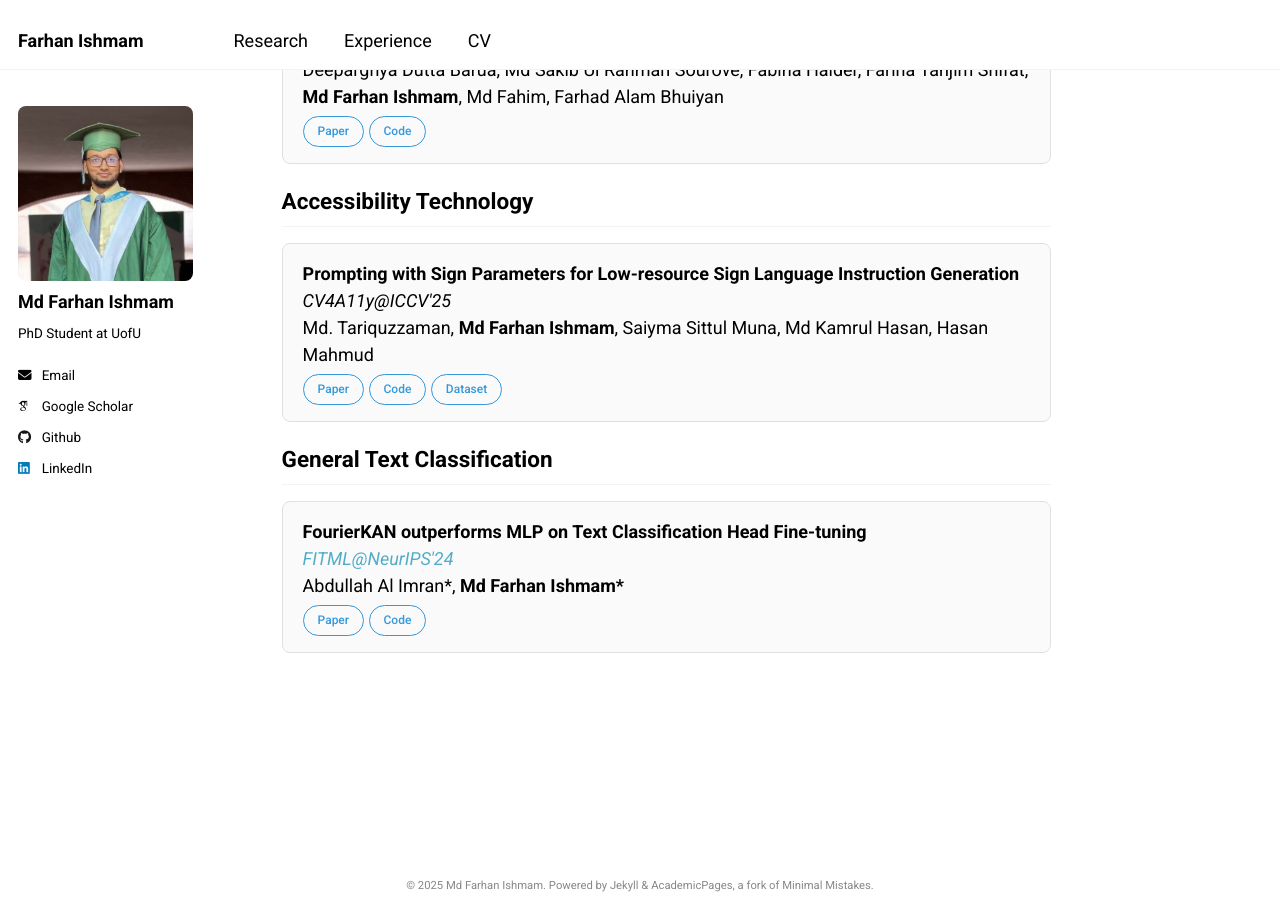
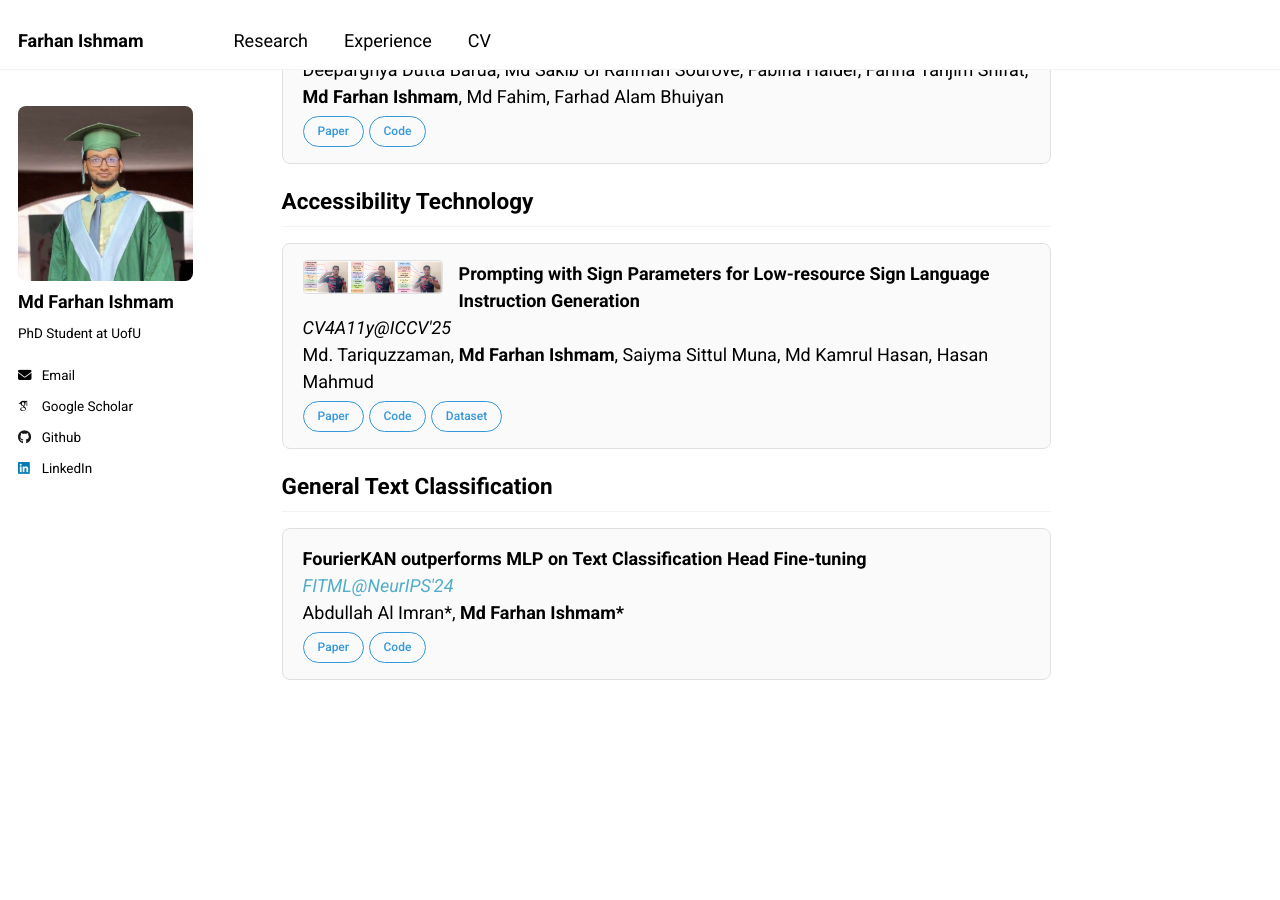
Before and after one commit to farhanishmam/farhanishmam.github.io, a Jekyll site: the page built from _pages/publications.html, in a window 1280 px wide and 900 px high, scrolled down 2506 px. Built offline with Jekyll 4.4.1, drawn with Linux system fonts in a browser that asks for light colours; some web fonts are replaced.

Commit message:
Update publications.html

```diff
--- a/_pages/publications.html
+++ b/_pages/publications.html
@@ -182,7 +182,10 @@ The full list of articles is available on my <a href="https://scholar.google.com
 </div>
 
 <h2 class="section-title">Accessibility Technology</h2>
-<div class="section-item">
+<div class="section-item" style="overflow: hidden;">
+    <a href="/images/bdslig.png" style="float: left; margin-right: 16px; margin-bottom: 4px;">
+        <img src="/images/bdslig.png" alt="Prompting with Sign Language paper figure" style="width: 140px; border-radius: 4px; border: 1px solid #e0e0e0; display: block;">
+    </a>
     <strong>Prompting with Sign Parameters for Low-resource Sign Language Instruction Generation</strong><br>
     <em>CV4A11y@ICCV'25</em><br>
     Md. Tariquzzaman, <strong>Md Farhan Ishmam</strong>, Saiyma Sittul Muna, Md Kamrul Hasan, Hasan Mahmud<br>
```
